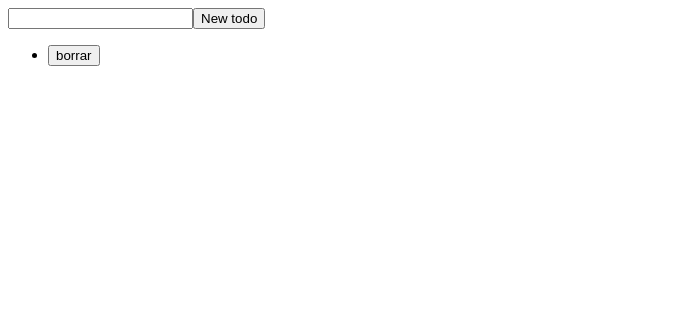
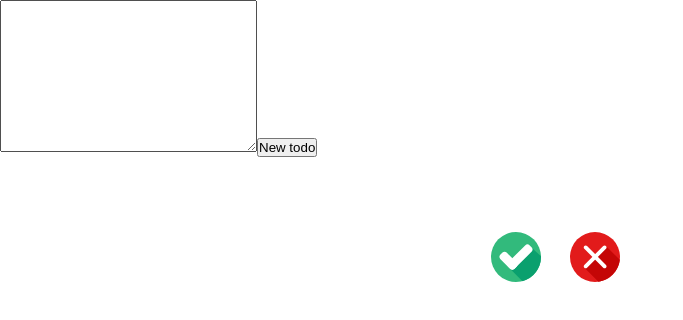
Before and after one commit to Edilberto-Vazquez/todo-list-with-redux, a React (Create React App) app: page / in a window 1280 px wide. Both pictures are taken after a click on the button "New todo". Shown: the top 320 px of the page, without its empty margins (0-683 px from the left). Built offline with nearby package versions, Linux system fonts and the light colour scheme.

Commit message:
styles were added

```diff
--- a/src/actions/index.js
+++ b/src/actions/index.js
@@ -1,14 +1,14 @@
-let todoId = 0;
+let newId = 0;
 
-export const setTodo = (todo) => ({
-  type: "SET_TODO",
+export const updateTodo = (newTodo) => ({
+  type: "UPDATE_TODO",
   payload: {
-    id: ++todoId,
-    todo,
+    id: ++newId,
+    todo: newTodo,
   },
 });
 
 export const deleteTodo = (payload) => ({
-  type: "DELETE_FAVORITE",
+  type: "DELETE_TODO",
   payload,
 });
--- a/src/components/NewTodo.jsx
+++ b/src/components/NewTodo.jsx
@@ -1,25 +1,29 @@
-import React from "react";
+import React, { useState } from "react";
 import { connect } from "react-redux";
-import { setTodo } from "../actions";
+import { updateTodo } from "../actions";
 
 const NewTodo = (props) => {
-  const handleSetTodo = (e) => {
-    e.preventDefault();
-    props.setTodo(e.target[0].value);
+  const [todo, setTodo] = useState("");
+
+  const handleSetTodo = (todo) => {
+    props.updateTodo(todo);
   };
 
   return (
-    <>
-      <form onSubmit={handleSetTodo}>
-        <input type="text" />
-        <button>New todo</button>
-      </form>
-    </>
+    <section className="new-todo">
+      <textarea
+        cols="30"
+        rows="10"
+        onChange={(e) => setTodo(e.target.value)}
+        value={todo}
+      ></textarea>
+      <button onClick={() => handleSetTodo(todo)}>New todo</button>
+    </section>
   );
 };
 
 const mapDispatchToProps = {
-  setTodo,
+  updateTodo,
 };
 
 export default connect(null, mapDispatchToProps)(NewTodo);
--- a/src/components/TodoList.jsx
+++ b/src/components/TodoList.jsx
@@ -1,26 +1,32 @@
 import React from "react";
+import "../styles/components/TodoList.css";
+import checked from "../assets/icons/checked.svg";
+import deleted from "../assets/icons/x-button.svg";
 import { connect } from "react-redux";
 import { deleteTodo } from "../actions/index";
 
 const TodoList = (props) => {
   const { todoList } = props;
-  const handleDeleteTodo = (itemId) => {
-    props.deleteTodo(itemId);
-    console.log(itemId);
+  const handleDeleteTodo = (id) => {
+    props.deleteTodo(id);
   };
   return (
-    <>
-      {todoList.map((todo) => {
+    <section className="todo-list">
+      {todoList.map((item) => {
         return (
-          <ul key={todo.id}>
-            <li>
-              <span>{todo.todo}</span>
-              <button onClick={() => handleDeleteTodo(todo.id)}>borrar</button>
-            </li>
-          </ul>
+          <div key={item.id} className="todo-item">
+            <span>{item.todo}</span>
+            <img src={checked} alt="Delete" />
+            <img
+              onClick={() => handleDeleteTodo(item.id)}
+              src={deleted}
+              alt="Completed"
+            />
+            {/* <button onClick={() => handleDeleteTodo(item.id)}>borrar</button> */}
+          </div>
         );
       })}
-    </>
+    </section>
   );
 };
 
--- a/src/containers/App.jsx
+++ b/src/containers/App.jsx
@@ -1,4 +1,5 @@
 import React from "react";
+import "../styles/App.css";
 import { connect } from "react-redux";
 import NewTodo from "../components/NewTodo";
 import TodoList from "../components/TodoList";
--- a/src/reducer/index.js
+++ b/src/reducer/index.js
@@ -1,12 +1,12 @@
 const reducer = (state, action) => {
   switch (action.type) {
-    case "SET_TODO":
+    case "UPDATE_TODO":
       return {
         ...state,
         todoList: [...state.todoList, action.payload],
       };
 
-    case "DELETE_FAVORITE":
+    case "DELETE_TODO":
       return {
         ...state,
         todoList: state.todoList.filter((items) => items.id !== action.payload),
--- /dev/null
+++ b/src/styles/App.css
@@ -0,0 +1,5 @@
+* {
+  box-sizing: border-box;
+  margin: 0;
+  padding: 0;
+}
--- /dev/null
+++ b/src/styles/components/TodoList.css
@@ -0,0 +1,24 @@
+.todo-list {
+  width: 100%;
+  display: grid;
+  grid-template-columns: 1fr 1fr;
+  gap: 10px;
+}
+
+.todo-item {
+  width: auto;
+  height: 200px;
+  display: grid;
+  grid-template-columns: 6fr 1fr 1fr;
+}
+
+.todo-item img {
+  width: 50px;
+  height: 50px;
+  align-self: center;
+  justify-self: center;
+}
+
+::-webkit-scrollbar {
+  display: none;
+}
```
Also changed, not shown: src/assets/icons/checked.svg (added), src/assets/icons/x-button.svg (added).
